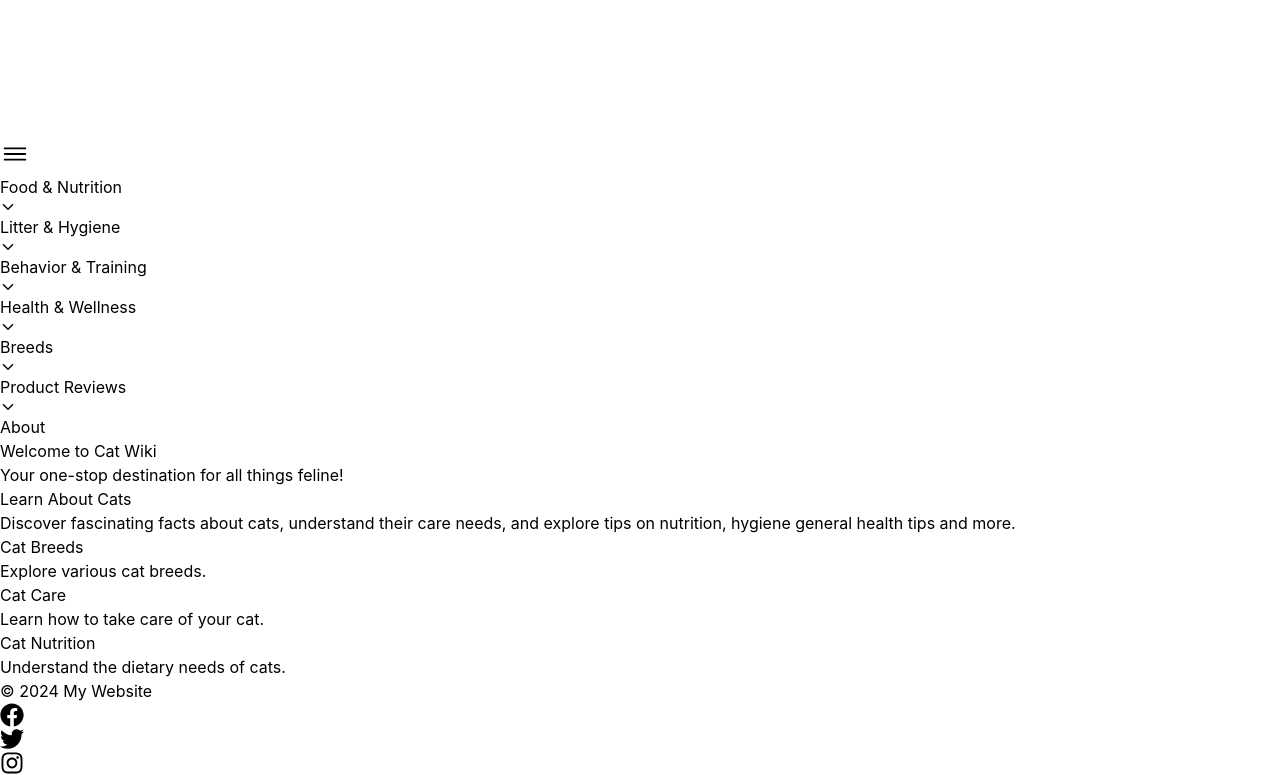
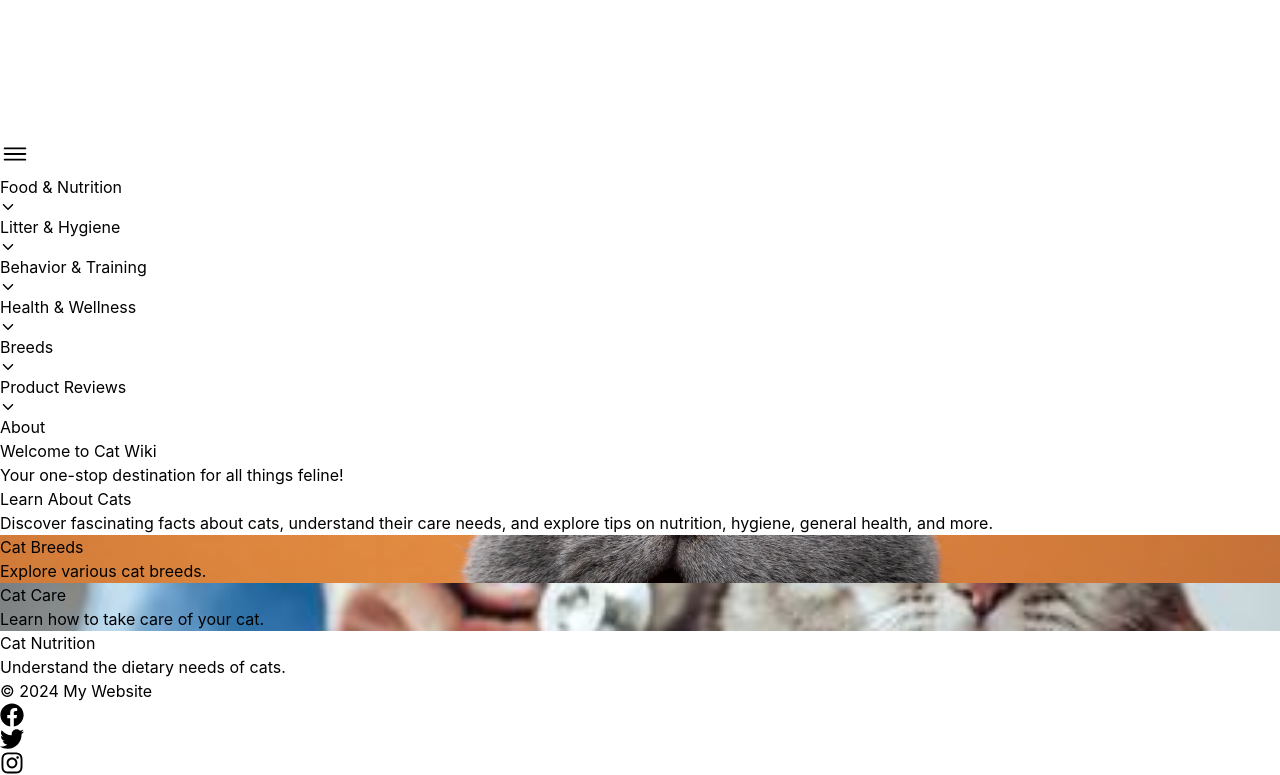
Before and after one commit to IbrahimElsa/cat_projec, a React (Create React App) app: page / in a window 1280 px wide. Shown: the part 885-1660 px from the top of the page. Built offline with nearby package versions, Linux system fonts and the light colour scheme.

Commit message:
Add cat breed and healthy cat images to Main page

```diff
--- a/src/pages/Main.js
+++ b/src/pages/Main.js
@@ -1,6 +1,8 @@
 import React from 'react';
 import Navbar from '../components/Navbar';
 import Footer from '../components/Footer';
+import Cat_breed_main from '../assets/Cat_breed_main.webp';
+import healthy_cat from '../assets/healthy-cat.jpeg';
 
 function Main() {
 return (
@@ -17,19 +19,27 @@ return (
             <section className="my-8 px-4">
                 <h3 className="text-2xl font-semibold">Learn About Cats</h3>
                     <p className="mt-2">
-                        Discover fascinating facts about cats, understand their care needs, and explore tips on nutrition, hygiene
-                        general health tips and more.
+                        Discover fascinating facts about cats, understand their care needs, and explore tips on nutrition, hygiene,
+                        general health, and more.
                     </p>
             </section>
 
             {/* Topic Links */}
             <section className="grid grid-cols-1 md:grid-cols-3 gap-4 px-4 my-8">
                 {/* Each of these divs represents a topic link */}
-                <div className="bg-gray-300 p-6 rounded-lg shadow-lg">
-                    <h4 className="font-semibold text-lg">Cat Breeds</h4>
-                    <p>Explore various cat breeds.</p>
+                <div className="bg-gray-300 p-6 rounded-lg shadow-lg"      style={{
+                        backgroundImage: `url(${Cat_breed_main})`,
+                        backgroundSize: 'cover',
+                        backgroundPosition: 'center'
+                    }}>
+                    <h4 className="font-semibold text-lg text-soft-cream">Cat Breeds</h4>
+                    <p className='text-soft-cream'>Explore various cat breeds.</p>
                 </div>
-                <div className="bg-gray-300 p-6 rounded-lg shadow-lg">
+                <div className="bg-gray-300 p-6 rounded-lg shadow-lg"      style={{
+                        backgroundImage: `url(${healthy_cat})`,
+                        backgroundSize: 'cover',
+                        backgroundPosition: 'center'
+                    }}>
                     <h4 className="font-semibold text-lg">Cat Care</h4>
                     <p>Learn how to take care of your cat.</p>
                 </div>
```
Also changed, not shown: src/assets/Cat_breed_main.webp (added), src/assets/healthy-cat.jpeg (added).
